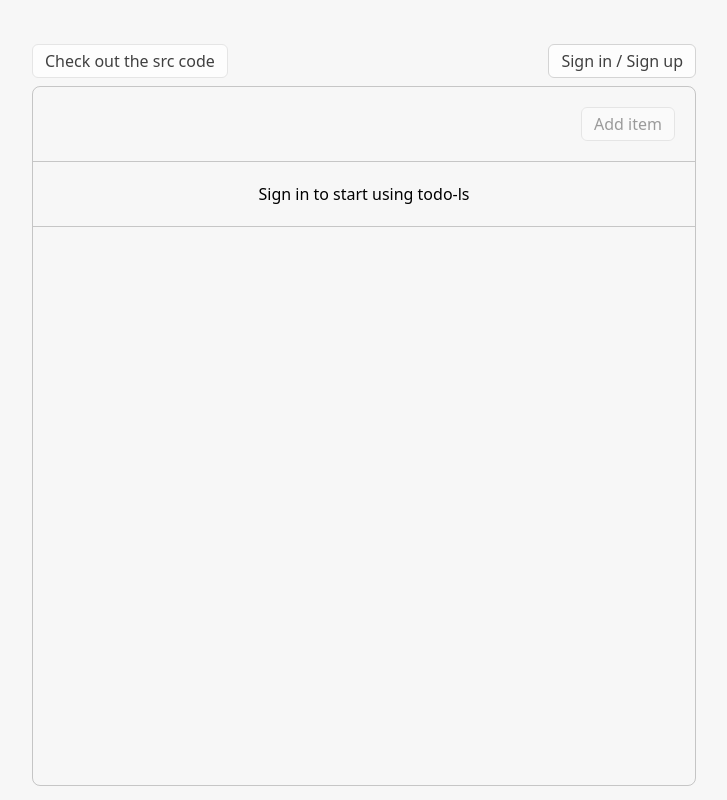
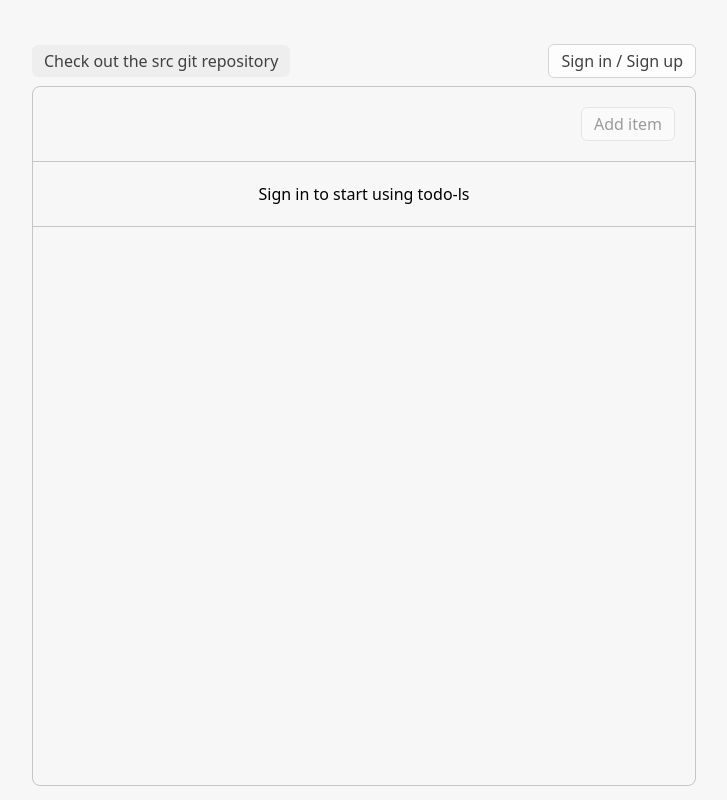
Before and after one commit to H36615/todo-ls-frontend, a React (Create React App) app: page / in a window 1280 px wide. Shown: the whole page, without its empty margins (276-1003 px from the left). Built offline with nearby package versions, Linux system fonts and the light colour scheme; no server answers.

Commit message:
Change stylings & text

```diff
--- a/src/features/MainContent/MainContent.tsx
+++ b/src/features/MainContent/MainContent.tsx
@@ -117,11 +117,12 @@ export default function MainContent(): JSX.Element {
 			<div className="flex flex-row w-full items-center mb-2">
 				<a href={config.sourceCodeUrl}
 					className="items-center rounded-md
-					border px-3 py-1
-					text-gray-700 bg-white bg-opacity-80
-					hover:bg-gray-200 hover:bg-opacity-30
+					px-3 py-1
+					text-gray-700
+					bg-gray-200 bg-opacity-50
+					hover:bg-opacity-100
 					focus:outline-none">
-					<p className="bold">Check out the src code</p>
+					<p className="bold">Check out the src git repository</p>
 				</a>
 				<div style={{ flex: 1 }}></div>
 				{userInfoView()}
```
